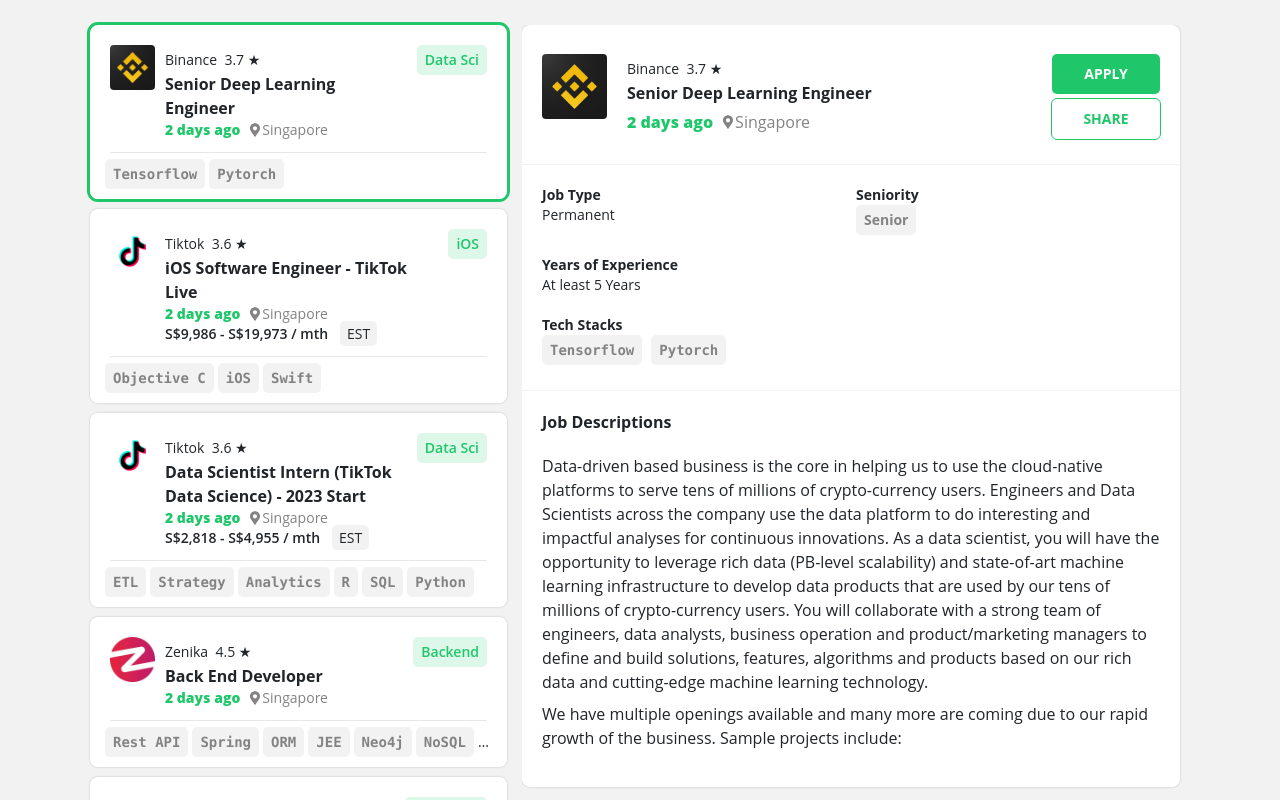
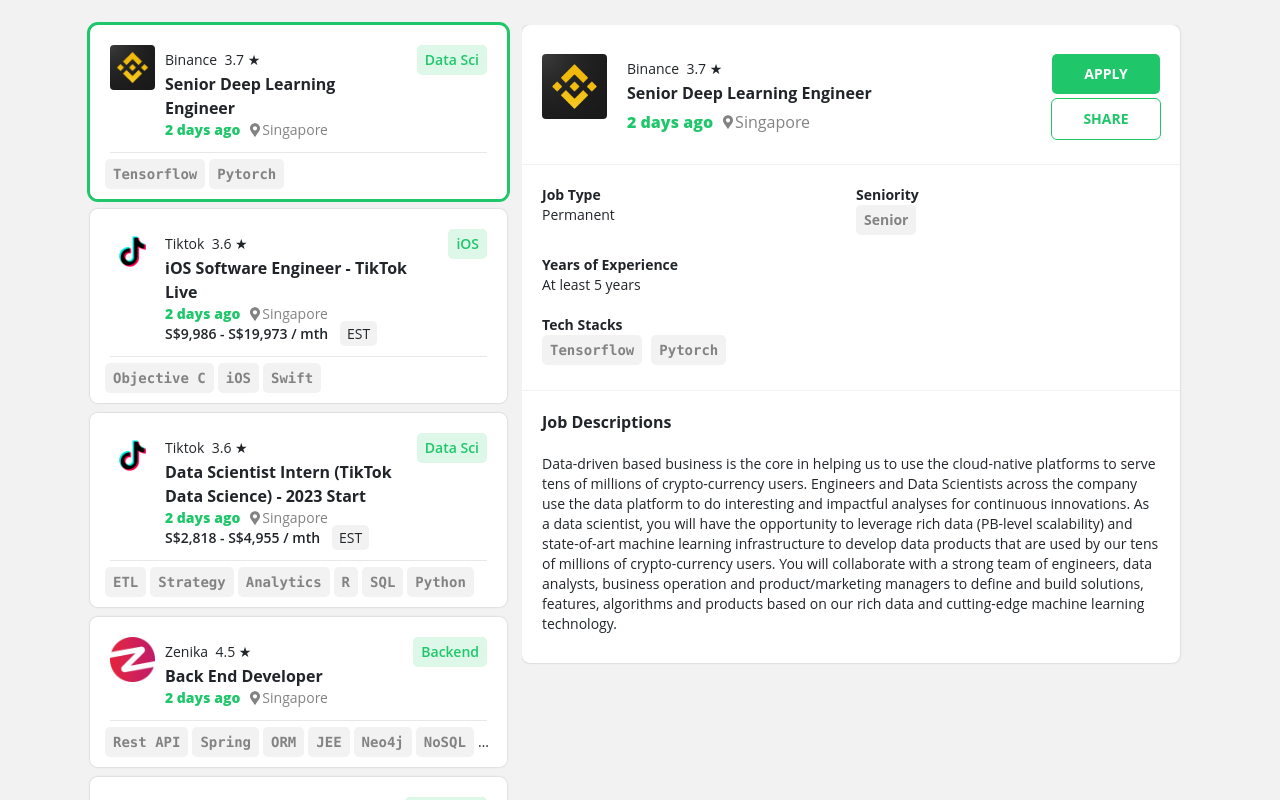
Before and after one commit to Jaylin0312/NF-Replicate, a React (Vite) app: page / in a window 1280 px wide. Shown: the top 800 px of the page. Built offline with nearby package versions, Linux system fonts and the light colour scheme.

Commit message:
feat: render job desc based on mock data (added job type, seniority, years of experience and description)

```diff
--- a/public/data/mock-data.json
+++ b/public/data/mock-data.json
@@ -13,7 +13,11 @@
       "tag": "Data Sci",
       "created": "2 days ago",
       "country": "Singapore",
-      "skills": ["Tensorflow", "Pytorch"]
+      "skills": ["Tensorflow", "Pytorch"],
+      "type": "Permanent",
+      "seniority": "Senior",
+      "years_of_experience": "At least 5 years",
+      "desc": "Data-driven based business is the core in helping us to use the cloud-native platforms to serve tens of millions of crypto-currency users. Engineers and Data Scientists across the company use the data platform to do interesting and impactful analyses for continuous innovations. As a data scientist, you will have the opportunity to leverage rich data (PB-level scalability) and state-of-art machine learning infrastructure to develop data products that are used by our tens of millions of crypto-currency users. You will collaborate with a strong team of engineers, data analysts, business operation and product/marketing managers to define and build solutions, features, algorithms and products based on our rich data and cutting-edge machine learning technology."
     },
     {
       "id": 2,
@@ -28,9 +32,12 @@
       "tag": "iOS",
       "created": "2 days ago",
       "country": "Singapore",
-
       "pay": "S$9,986 - S$19,973 / mth",
-      "skills": ["Objective C", "iOS", "Swift"]
+      "skills": ["Objective C", "iOS", "Swift"],
+      "type": "Permanent",
+      "seniority": "Mid",
+      "years_of_experience": "At least 3 years",
+      "desc": "Responsibilities: \n 1. Design, implement the new-user features of our mobile application. \n 2. Collaborate with the design and product teams to create a world-class mobile experience. \n 3. Optimize mobile applications and user experience on the iOS platforms. \n 4. Promote robust and maintainable code, clear documentation, and deliver high quality work on a tight schedule."
     },
     {
       "id": 3,
@@ -46,7 +53,11 @@
       "created": "2 days ago",
       "country": "Singapore",
       "pay": "S$2,818 - S$4,955 / mth",
-      "skills": ["ETL", "Strategy", "Analytics", "R", "SQL", "Python"]
+      "skills": ["ETL", "Strategy", "Analytics", "R", "SQL", "Python"],
+      "type": "Contract",
+      "seniority": "Intern",
+      "years_of_experience": "Information not provided",
+      "desc": "Why Join Us\nAt TikTok, our people are humble, intelligent, compassionate and creative. We create to inspire - for you, for us, and for more than 1 billion users on our platform. We lead with curiosity and aim for the highest, never shying away from taking calculated risks and embracing ambiguity as it comes. Here, the opportunities are limitless for those who dare to pursue bold ideas that exist just beyond the boundary of possibility. Join us and make impact happen with a career at TikTok."
     },
     {
       "id": 4,
@@ -71,7 +82,10 @@
         "Hybernate",
         "MongoDB",
         "Java"
-      ]
+      ],
+      "type": "Permanent",
+      "years_of_experience": "Information not provided",
+      "desc": "The essentials for a Java dev with us:\n Java 8 has broken the codes of old versions ... Obviously, you master this version, and you also follow the novelties and evolutions of more recent ones Besides, we are talking about Java ... But the Spring ecosystem is part of your daily life. Even though Java and Spring are similar, your expert eye knows how to tell them apart! A big + if you know that Spring is based on Proxies! We don't teach you anything if we tell you that Hibernate is a go-to ORM. Although, essential? Truly ? Not so sure ! You are aware that business constraints can lead you to start with NoSQL databases (MongoDB, Neo4j ...) You stay open ... Even if your heart is inclined towards Spring, your vigil prompts you to take an interest in Quarkus or Micronaut. Finally, for you, the job of a developer also means staying connected to your environment and to other professions in the system. You are familiar with REST, Microservices and Containerization architecture."
     },
     {
       "id": 5,
@@ -86,7 +100,10 @@
       "tag": "Reliability",
       "created": "2 days ago",
       "country": "Singapore",
-      "skills": ["Shell", "Perl", "C++", "Linux", "Go", "Python"]
+      "skills": ["Shell", "Perl", "C++", "Linux", "Go", "Python"],
+      "type": "Permanent",
+      "years_of_experience": "Information not provided",
+      "desc": "About The Team \n Our Recommendation Architecture Team is responsible for building up and optimizing the architecture for our recommendation system to provide the most stable and best experience for our TikTok users.\nOn the SRE team of Recommendation Architecture, you'll have the opportunity to sharpen your expertise in coding, performance analysis, large-scale system operation, and get heavily involved in the process of hardware/capacity decision-making.\nSRE ensures that the recommendation services at ByteDance have the highest level of availability, as well as creating highly automated systems and pipelines."
     },
     {
       "id": 6,
@@ -101,7 +118,11 @@
       "tag": "Fullstack",
       "created": "3 days ago",
       "country": "Singapore",
-      "skills": ["C++", "Python", "Java", "Shell", "Perl", "Linux", "Go"]
+      "skills": ["C++", "Python", "Java", "Shell", "Perl", "Linux", "Go"],
+      "type": "Permanent",
+      "seniority": "Intern",
+      "years_of_experience": "At least 8 years",
+      "desc": "That's where YOU come in!\nAs a Tech Lead - Tools on League of Legends, you will work on low-level engine systems and user-facing tools to improve how we author materials, Shaders, and Particle systems.\nThe weight of the position requires collaboration with all art (& technology) disciplines to ensure we have a thoughtful set of tools that content creators can use.\nOur tools are written in C++ and heavily use the QT ecosystem.\nFor this role, you'll report to the team's Engineering Manager. You will also partner with other teams and disciplines to ensure that your work improves those partners' quality of life and effectiveness."
     }
   ]
 }
--- a/src/components/JobDesc/Container.jsx
+++ b/src/components/JobDesc/Container.jsx
@@ -5,12 +5,12 @@ import DescContent from "./Content";
 function JobDescContainer(props) {
   return (
     <div className="pr-nf5 pb-[50px] overflow-x-hidden overflow-y-scroll">
-      <div className="py-[29px] px-[20px] shadow-card rounded-lg bg-white">
+      <div className="py-[29px] px-[20px] shadow-card rounded-lg bg-white lg:max-w-[660px]">
         <DescHeader selectedJob={props.selectedJob} />
         <div className="w-breakline h-[0.5px] bg-nf-grey2 my-5 mx-[-20px]"></div>
         <DescMiddle selectedJob={props.selectedJob}/>
         <div className="w-breakline h-[0.5px] bg-nf-grey2 my-5 mx-[-20px]"></div>
-        <DescContent/>
+        <DescContent selectedJob={props.selectedJob}/>
       </div>
     </div>
   );
--- a/src/components/JobDesc/Content.jsx
+++ b/src/components/JobDesc/Content.jsx
@@ -1,24 +1,10 @@
-function DescContent() {
+function DescContent(props) {
+  const selectedJob = props.selectedJob;
   return (
     <div className="block">
       <div className="font-bold mb-nf5">Job Descriptions</div>
-      <div className="mt-5 mb-2">
-        Data-driven based business is the core in helping us to use the
-        cloud-native platforms to serve tens of millions of crypto-currency
-        users. Engineers and Data Scientists across the company use the data
-        platform to do interesting and impactful analyses for continuous
-        innovations. As a data scientist, you will have the opportunity to
-        leverage rich data (PB-level scalability) and state-of-art machine
-        learning infrastructure to develop data products that are used by our
-        tens of millions of crypto-currency users. You will collaborate with a
-        strong team of engineers, data analysts, business operation and
-        product/marketing managers to define and build solutions, features,
-        algorithms and products based on our rich data and cutting-edge machine
-        learning technology.
-      </div>
-      <div className="mb-2">
-        We have multiple openings available and many more are coming due to our
-        rapid growth of the business. Sample projects include:
+      <div className="mt-5 whitespace-pre-wrap text-sm">
+        {selectedJob.desc}
       </div>
     </div>
   );
--- a/src/components/JobDesc/Middle.jsx
+++ b/src/components/JobDesc/Middle.jsx
@@ -15,17 +15,19 @@ function DescMiddle(props) {
       )}
       <div>
         <div className="font-bold">Job Type</div>
-        <div>Permanent</div>
+        <div>{selectedJob.type}</div>
       </div>
-      <div>
-        <div className="font-bold">Seniority</div>
-        <div className="text-nf-grey1 font-bold bg-nf-grey2 rounded-[5px] inline-block">
-          <div className="py-nf5 px-2">Senior</div>
+      {selectedJob.seniority && (
+        <div>
+          <div className="font-bold">Seniority</div>
+          <div className="text-nf-grey1 font-bold bg-nf-grey2 rounded-[5px] inline-block">
+            <div className="py-nf5 px-2">{selectedJob.seniority}</div>
+          </div>
         </div>
-      </div>
+      )}
       <div>
         <div className="font-bold">Years of Experience</div>
-        <div>At least 5 Years</div>
+        <div>{selectedJob.years_of_experience}</div>
       </div>
       <div className="col-span-2 font-bold">
         <div>Tech Stacks</div>
```
